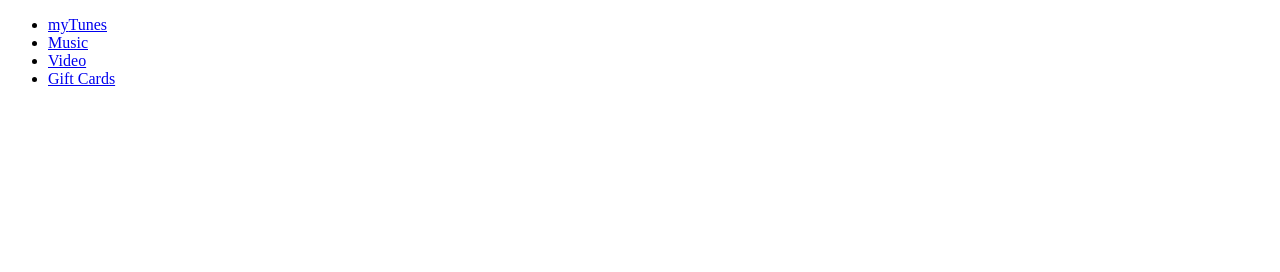
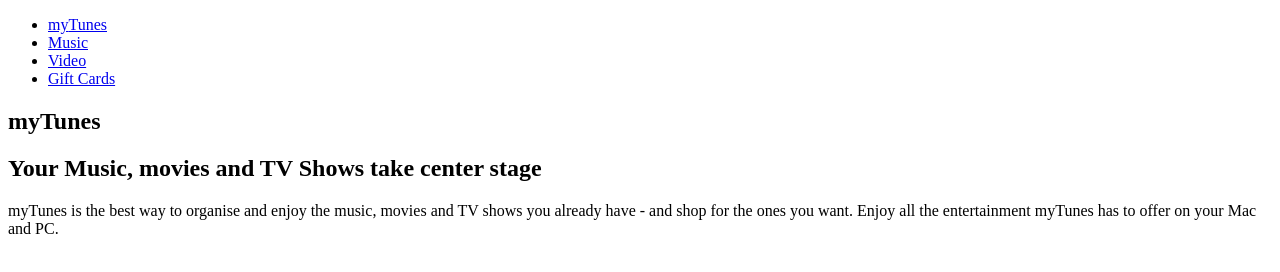
Before and after one commit to Derrick-Nyongesa/myTunes-landing-page, a plain HTML site: page index.html in a window 1280 px wide. Drawn offline with Linux system fonts and the light colour scheme.

Commit message:
added showcase section

```diff
--- a/index.html
+++ b/index.html
@@ -20,5 +20,16 @@
                 </ul>
             </nav>
         </header>
+
+    <!--showcase-->
+
+    <div class="container">
+        <div class="lean">
+        <h1>my<span class="highlight">Tunes</span></h1>
+        <h2>Your Music, movies and TV Shows take center stage</h2>
+        <p>myTunes is the best way to organise and enjoy the music, movies and TV shows you already have - and shop for the ones you want. Enjoy all the entertainment myTunes has to offer on your Mac and PC.</p>
+        </div>
+    </div>
+</section>
 </body>
 </html>
```
